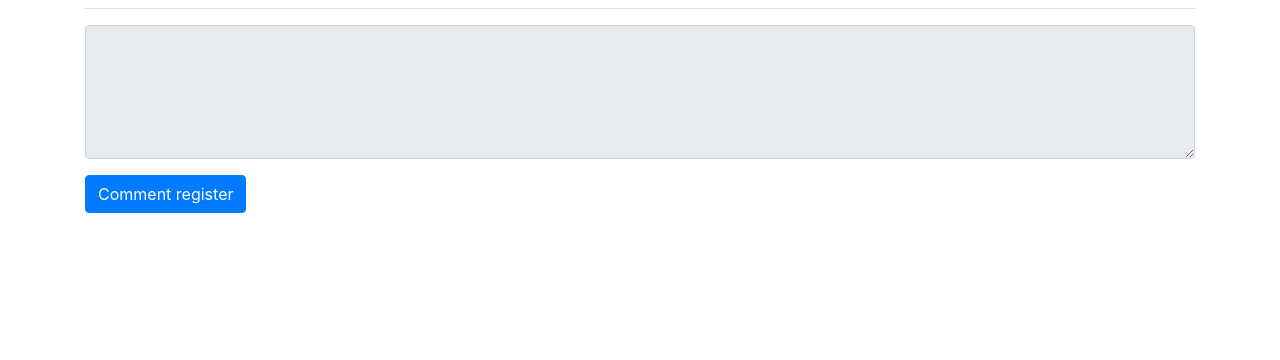
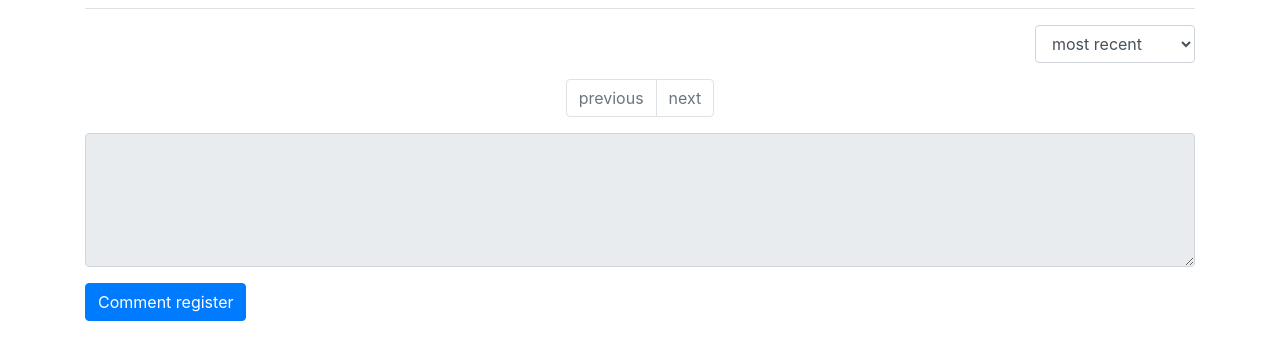
Before and after one commit to kdd0721/djangoproj, a Django app: template templates/pybo/question_detail.html in a window 1280 px wide. Shown: the part 276-636 px from the top of the page. Run offline with Django 3.2, Linux system fonts and the light colour scheme; the template is opened without the code that fills it: values that come from a table or form of the project are taken from there, others are empty; some libraries are stand-ins or nearby versions.

Commit message:
add answer paging, sort

```diff
--- a/config/settings/base.py
+++ b/config/settings/base.py
@@ -12,6 +12,7 @@ https://docs.djangoproject.com/en/3.0/ref/settings/
 
 import os
 
+
 # Build paths inside the project like this: os.path.join(BASE_DIR, ...)
 BASE_DIR = os.path.dirname(os.path.dirname(os.path.dirname(os.path.abspath(__file__))))
 
@@ -24,8 +25,6 @@ SECRET_KEY = 'mf07(#ijupa7gxc)2$-&ros2n3=sbrs-(_lvyhcexqvq^pmh!g'
 
 # SECURITY WARNING: don't run with debug turned on in production!
 DEBUG = True
-
-ALLOWED_HOSTS = ['3.34.15.1']
 
 
 # Application definition
--- a/templates/pybo/question_detail.html
+++ b/templates/pybo/question_detail.html
@@ -79,8 +79,16 @@
     </div>
 
     <h5 class="border-bottom my-3 py-2">There are {{ question.answer_set.count }} answers.</h5>
-    {% for answer in question.answer_set.all %}
-        <a name="answer_{{ answer.id }}"></a>
+    <div class="row justify-content-end my-3">
+        <div class="col-2">
+            <select class="form-control so">
+                <option value="recent" {% if so == 'recent' %}selected{% endif %}>most recent</option>
+                <option value="recommend" {% if so == 'recommend' %}selected{% endif %}>most recommend</option>
+            </select>
+        </div>
+    </div>
+    <a name="answer_{{ answer.id }}"></a>
+    {% for answer in answer_list %}
         <div class="row my-3">
         <!-- answer recommend part -->
             <div class="col-1">
@@ -145,6 +153,45 @@
             </div>
         </div>
     {% endfor %}
+
+    <!-- paging handling -->
+    <ul class="pagination justify-content-center">
+        <!-- previous page -->
+        {% if answer_list.has_previous %}
+            <li class="page-item">
+                <a class="page-link" data-page="{{ answer.list.previous_page_number }}" href="#">previous</a>
+            </li>
+        {% else %}
+            <li class="page-item disabled">
+                <a class="page-link" tabindex="-1" aria-disabled="true" href="#">previous</a>
+            </li>
+        {% endif %}
+        <!-- page list -->
+        {% for page_number in answer_list.paginator.page_range %}
+            {% if answer_list.number|add:-5 <= page_number and page_number <= answer_list.number|add:5 %}
+                {% if page_number == answer_list.number %}
+                    <li class="page-item active" aria-current="page">
+                        <a class="page-link" data-page="{{ page_number }}" href="#">{{ page_number }}</a>
+                    </li>
+                {% else %}
+                    <li class="page-item">
+                        <a class="page-link" data-page="{{ page_number }}" href="#">{{ page_number }}</a>
+                    </li>
+                {% endif %}
+            {% endif %}
+        {% endfor %}
+        <!-- next page -->
+        {% if question_list.has_next %}
+            <li class="page-item">
+                <a class="page-link" data-page="{{ answer_list.next_page_number }}" href="#">next</a>
+            </li>
+        {% else %}
+            <li class="page-item disabled">
+                <a class="page-link" tabindex="-1" aria-disabled="true" href="#">next</a>
+            </li>
+        {% endif %}
+    </ul>
+
     <form action="{% url 'pybo:answer_create' question.id %}" method="post" class="my-3">
         {% csrf_token %}
         {% if form.errors %}
@@ -165,6 +212,11 @@
     </form>
 </div>
 
+<form id="searchForm" method="get" action="{% url 'pybo:detail' question.id %}">
+    <input type="hidden" id="page" name="page" value="{{ page }}">
+    <input type="hidden" id="so" name="so" value="{{ so }}">
+</form>
+
 {% endblock %}
 
 {% block script %}
@@ -181,6 +233,16 @@
                 location.href = $(this).data('uri');
             }
         });
+
+        $(".page-link").on('click', function() {
+            $("#page").val($(this).data("page"));
+            $("#searchForm").submit();
+        });
+
+        $(".so").on('change',function () {
+            $("#so").val($(this).val());
+            $("#searchForm").submit();
+        });
     });
     </script>
 {% endblock %}
```
Also changed, not shown: pybo/views/base_views.py (+16 -3 lines).
